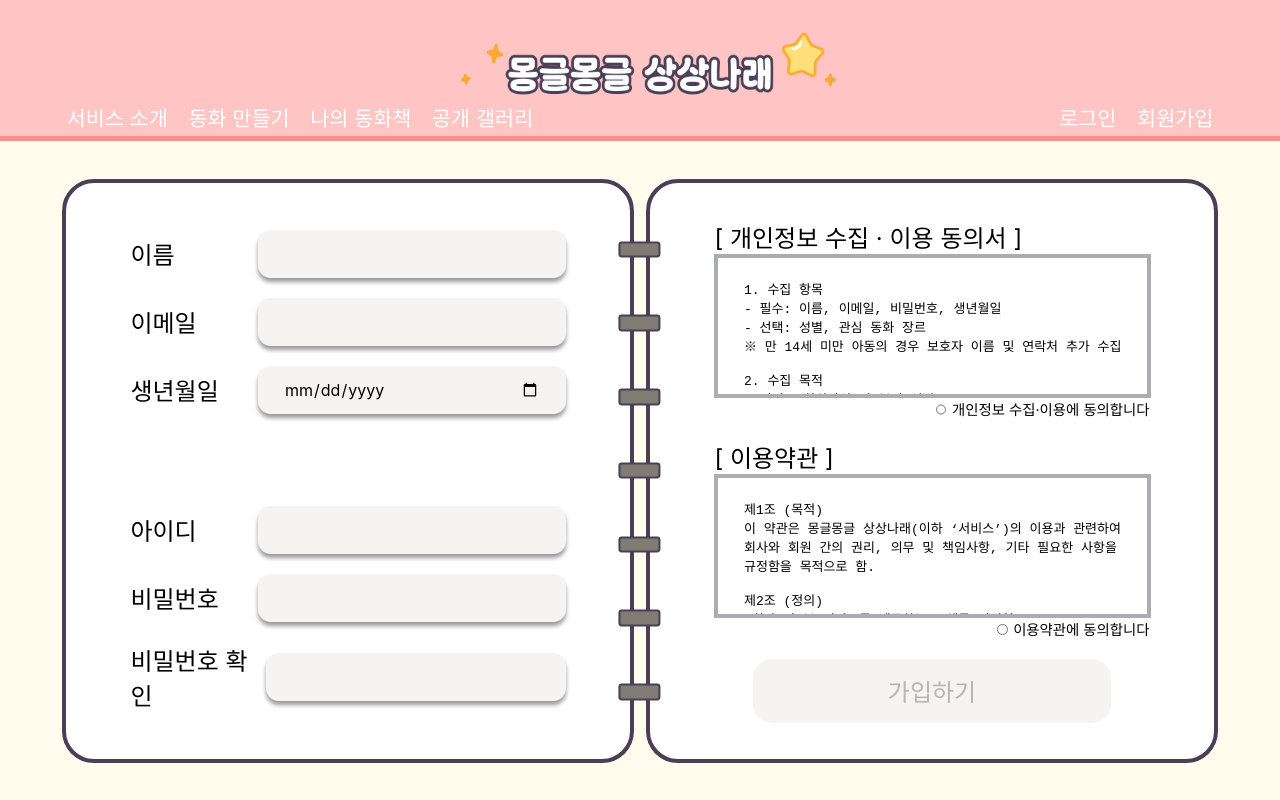
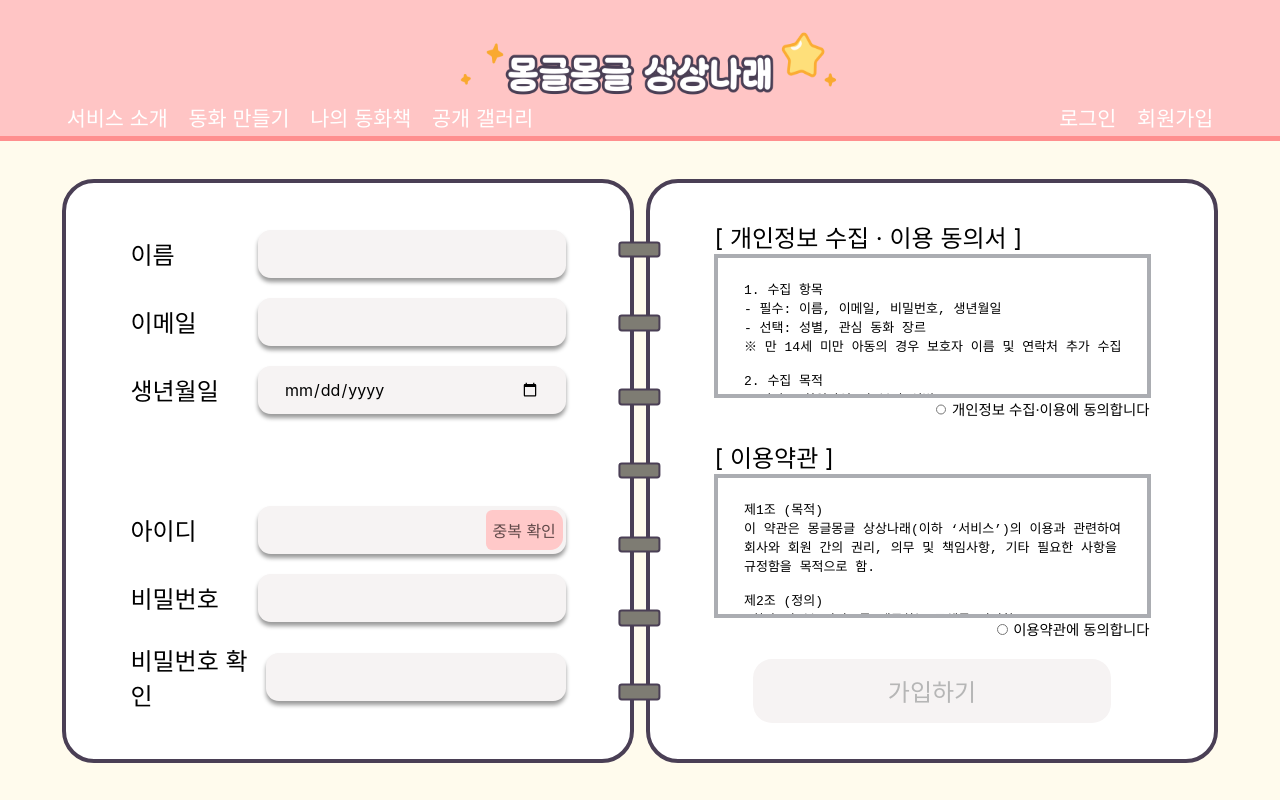
Before and after one commit to yANUs-3-Team/FE, a React (Create React App) app: page /join in a window 1280 px wide. Built offline with nearby package versions, Linux system fonts and the light colour scheme; a web font is replaced by a local one.

Commit message:
Add join_idCheck_button

```diff
--- a/src/component/Css/join.css
+++ b/src/component/Css/join.css
@@ -41,7 +41,6 @@
   justify-content: space-between;
 }
 
-
 .join_spring {
   width: 2.9557vw;
   height: 1.57407vh;
@@ -74,6 +73,11 @@
   background-color: #f6f3f3;
   border-radius: 1vw;
   box-shadow: 0 0.5vh 0.5vh rgba(0, 0, 0, 0.4);
+}
+
+#username {
+    width: 14vw;
+    padding-right: 8vw;
 }
 
 .join_under14_box {
@@ -116,6 +120,26 @@
 
 .join_under14_infoInput:last-child {
   width: 6vw;
+}
+
+.join_idCheck_button {
+position: absolute;
+z-index: 2;
+left: 37.95vw;
+
+width: 6vw;
+height: 5vh;
+
+display: flex;
+justify-content: center;
+align-items: center;
+
+background-color: #FFC9C9;
+border-radius: 0.5vw 1vw 1vw 0.5vw;
+color: #604949;
+font-size: 2vh;
+
+cursor: pointer;
 }
 
 .join_radio_box {
--- a/src/pages/join.js
+++ b/src/pages/join.js
@@ -106,6 +106,7 @@ function Join() {
             아이디
           </label>
           <input className="join_input" id="username" type="text" />
+          <div className="join_idCheck_button">중복 확인</div>
         </div>
 
         <div className="join_box">
```
